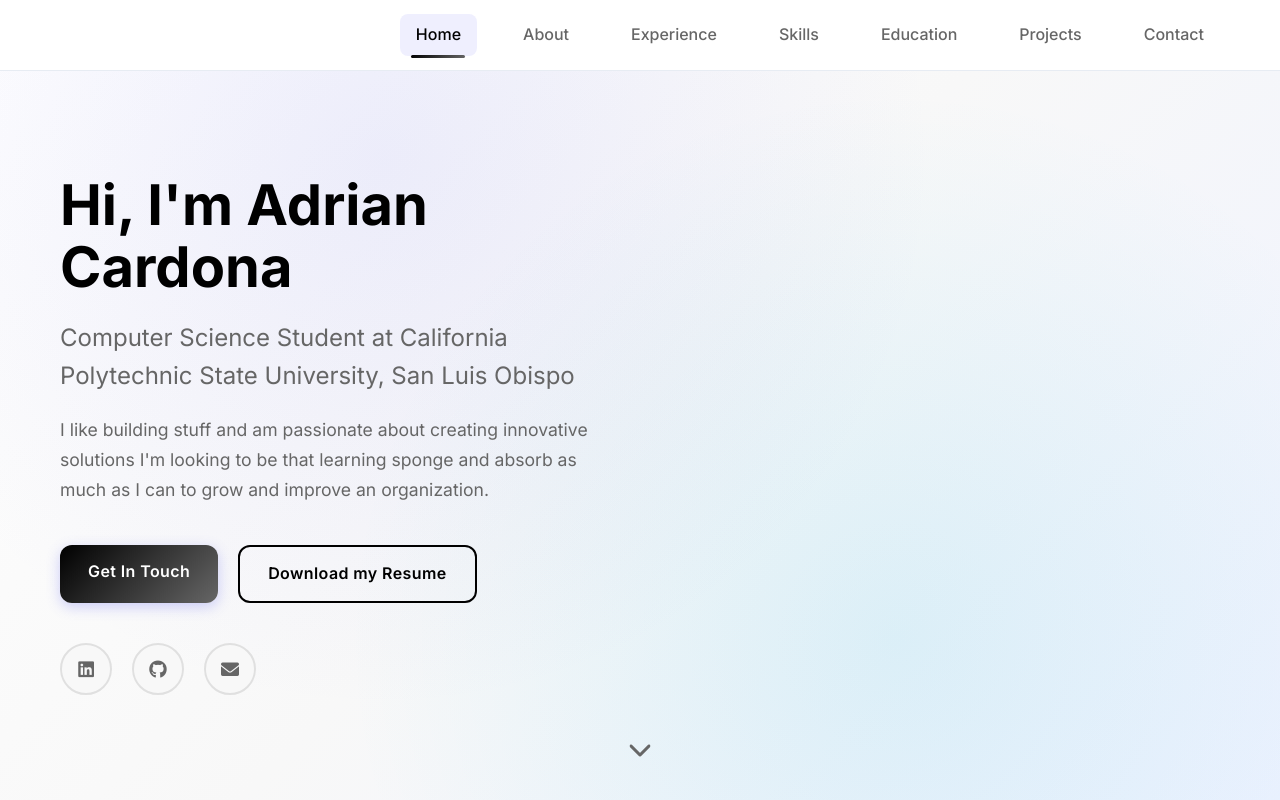
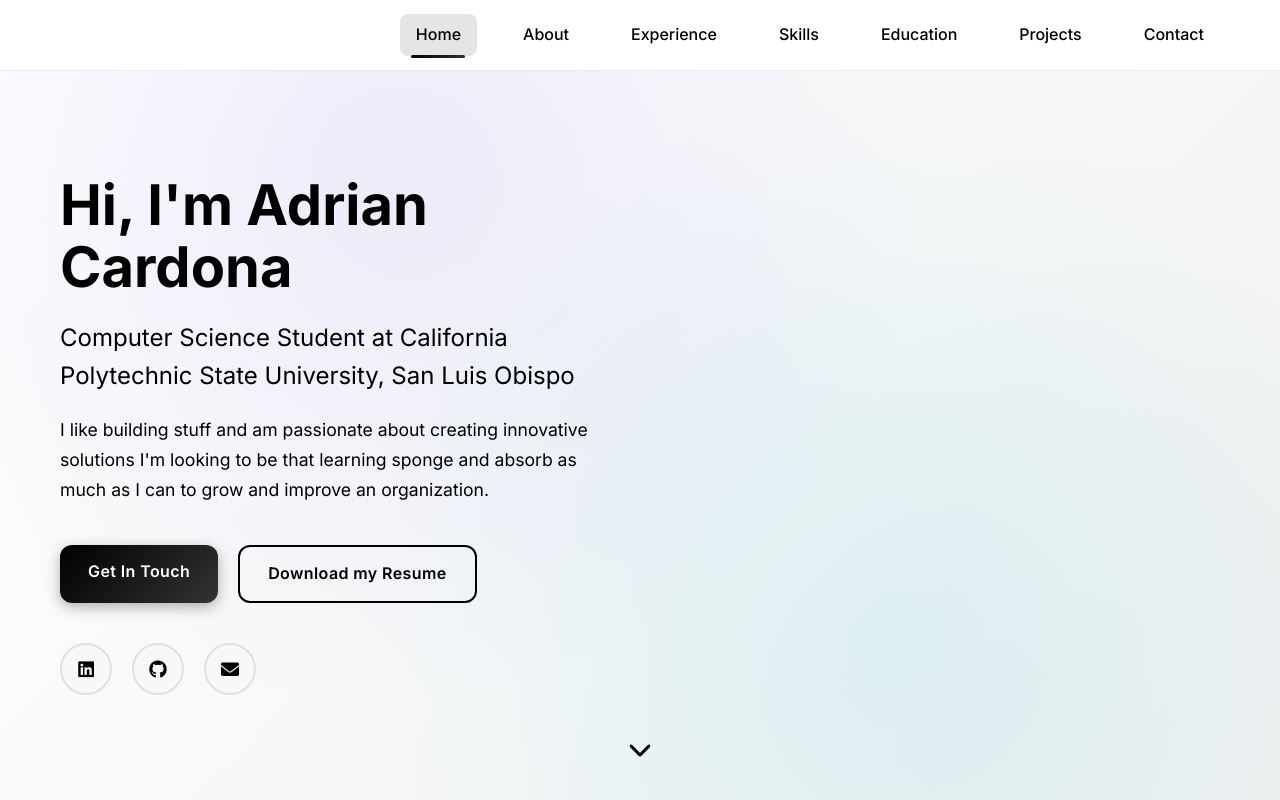
Before and after one commit to adrian-1-cardona/AdrianCardona, a website: page index.html in a window 1280 px wide. Shown: the top 800 px of the page. Drawn offline with Linux system fonts and the light colour scheme.

Commit message:
Refactor CSS variables and button styles for improved consistency and visual clarity, changed the text from all grey to all black

```diff
--- a/styles.css
+++ b/styles.css
@@ -12,8 +12,8 @@
     --accent-color: #333333;
     --success-color: #999999;
     --text-primary: #000000;
-    --text-secondary: #666666;
-    --text-light: #999999;
+    --text-secondary: #000000;
+    --text-light: #000000;
     --background: #FFFFFF;
     --background-secondary: #F8F8F8;
     --background-dark: #000000;
@@ -22,8 +22,8 @@
     --shadow-md: 0 10px 15px -3px rgba(0, 0, 0, 0.1);
     --shadow-lg: 0 20px 25px -5px rgba(0, 0, 0, 0.1);
     --shadow-xl: 0 25px 50px -12px rgba(0, 0, 0, 0.25);
-    --gradient: linear-gradient(135deg, var(--primary-color), var(--secondary-color));
-    --gradient-hover: linear-gradient(135deg, var(--primary-dark), var(--secondary-color));
+    --gradient: linear-gradient(135deg, var(--primary-color), var(--accent-color));
+    --gradient-hover: linear-gradient(135deg, var(--primary-dark), var(--primary-color));
 }
 
 html {
@@ -75,7 +75,7 @@ h1, h2, h3, h4, h5, h6 {
 .btn-primary {
     background: var(--gradient);
     color: white;
-    box-shadow: 0 4px 14px 0 rgba(99, 102, 241, 0.3);
+    box-shadow: 0 4px 14px 0 rgba(0, 0, 0, 0.3);
 }
 
 .btn-primary::before {
@@ -95,7 +95,7 @@ h1, h2, h3, h4, h5, h6 {
 
 .btn-primary:hover {
     transform: translateY(-3px);
-    box-shadow: 0 8px 25px 0 rgba(99, 102, 241, 0.4);
+    box-shadow: 0 8px 25px 0 rgba(0, 0, 0, 0.4);
     background: var(--gradient-hover);
 }
 
@@ -125,7 +125,7 @@ h1, h2, h3, h4, h5, h6 {
 .btn-secondary:hover {
     color: white;
     transform: translateY(-3px);
-    box-shadow: 0 8px 25px 0 rgba(99, 102, 241, 0.3);
+    box-shadow: 0 8px 25px 0 rgba(0, 0, 0, 0.3);
 }
 
 /* Section Headers */
@@ -199,7 +199,7 @@ h1, h2, h3, h4, h5, h6 {
 
 .nav-link:hover {
     color: var(--primary-color);
-    background: rgba(99, 102, 241, 0.1);
+    background: rgba(0, 0, 0, 0.1);
     transform: translateY(-1px);
 }
 
@@ -223,7 +223,7 @@ h1, h2, h3, h4, h5, h6 {
 
 .nav-link.active {
     color: var(--primary-color);
-    background: rgba(99, 102, 241, 0.1);
+    background: rgba(0, 0, 0, 0.1);
 }
 
 .nav-toggle {
@@ -246,7 +246,7 @@ h1, h2, h3, h4, h5, h6 {
     display: flex;
     align-items: center;
     position: relative;
-    background: linear-gradient(135deg, var(--background) 0%, var(--background-secondary) 50%, #EEF2FF 100%);
+    background: linear-gradient(135deg, var(--background) 0%, var(--background-secondary) 50%, #F0F0F0 100%);
     padding-top: 70px;
     overflow: hidden;
 }
@@ -1449,6 +1449,6 @@ html {
     .card,
     .project-card {
         box-shadow: none;
-        border: 1px solid #ccc;
+        border: 1px solid var(--border-color);
     }
 }
```
